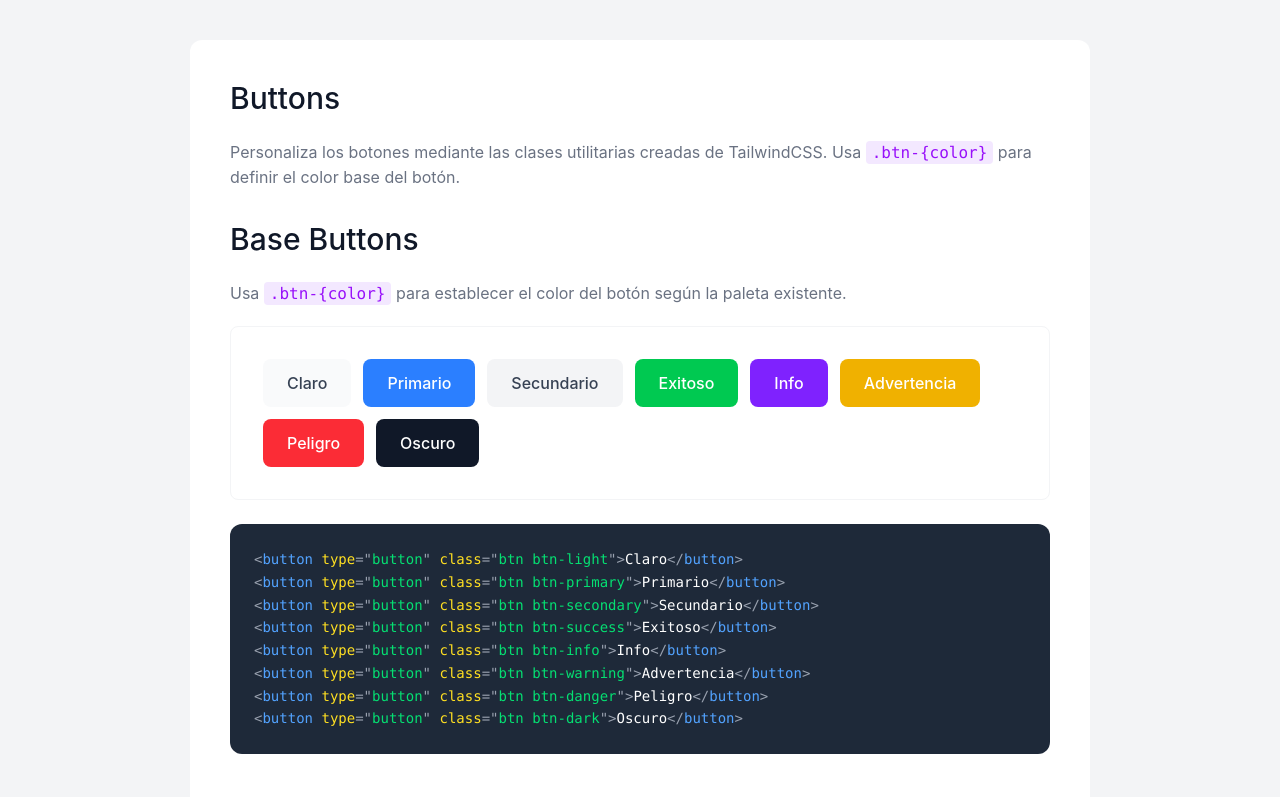
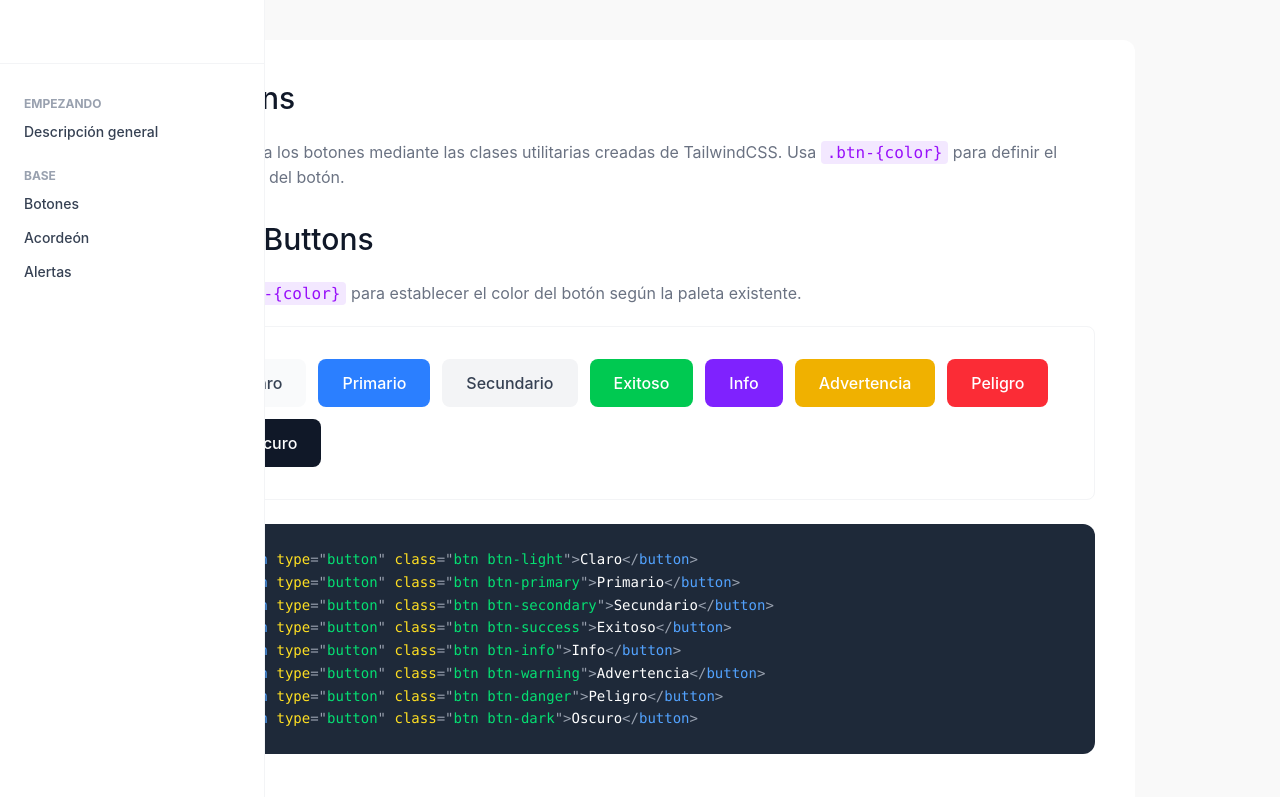
Before and after one commit to Nelmajuva/Template, an Angular app: page /documentation/buttons in a window 1280 px wide. Shown: the top 797 px of the page. Built offline with nearby package versions, Linux system fonts and the light colour scheme.

Commit message:
feat: advance with documentation

```diff
--- a/package.json
+++ b/package.json
@@ -34,6 +34,7 @@
     "@angular/platform-server": "^21.1.0",
     "@angular/router": "^21.1.0",
     "@angular/ssr": "^21.1.0",
+    "@lucide/angular": "^1.8.0",
     "@tailwindcss/postcss": "^4.2.2",
     "postcss": "^8.5.8",
     "rxjs": "~7.8.0",
--- a/src/app/app.html
+++ b/src/app/app.html
@@ -1,6 +1,8 @@
-<main>
-  <div class="w-full min-h-screen flex items-start justify-center bg-gray-100">
-    <div class="p-10 rounded-xl w-[900px] bg-white my-10">
+<main class="bg-[#f9f9f9] min-h-screen">
+  <app-sidebar />
+
+  <div class="flex justify-center py-10">
+    <div class="p-10 rounded-xl w-[990px] bg-white">
       <router-outlet />
     </div>
   </div>
--- a/src/app/app.ts
+++ b/src/app/app.ts
@@ -1,9 +1,11 @@
 import { Component } from '@angular/core';
 import { RouterModule } from '@angular/router';
 
+import { Sidebar } from './documentation/components/sidebar/sidebar';
+
 @Component({
   selector: 'app-root',
-  imports: [RouterModule],
+  imports: [Sidebar, RouterModule],
   templateUrl: './app.html',
   styleUrl: './app.scss',
 })
--- /dev/null
+++ b/src/app/directives/index.ts
@@ -0,0 +1,2 @@
+export * from './accordion/accordion';
+export * from './accordion/accordion-item';
--- /dev/null
+++ b/src/app/documentation/components/sidebar/sidebar.html
@@ -0,0 +1,27 @@
+<div class="fixed top-0 left-0 h-screen w-[265px] bg-white border-r border-gray-100 flex flex-col overflow-hidden">
+  <div class="px-6 h-16 border-b border-gray-100 shrink-0"></div>
+  <nav class="flex-1 overflow-y-auto px-6 py-8 space-y-5">
+    <div>
+      <p class="text-xs font-bold text-gray-400 uppercase mb-1">Empezando</p>
+      <ul class="space-y-0.5">
+        <li>
+          <a [routerLink]="'/'" class="flex items-center justify-between py-1.5 text-sm font-medium text-gray-700 hover:text-blue-600"> Descripción general </a>
+        </li>
+      </ul>
+    </div>
+    <div>
+      <p class="text-xs font-bold text-gray-400 uppercase mb-1">Base</p>
+      <ul class="space-y-0.5">
+        <li>
+          <a [routerLink]="'/documentation/buttons'" class="flex items-center py-1.5 text-sm font-medium text-gray-700 hover:text-blue-600"> Botones </a>
+        </li>
+        <li>
+          <a [routerLink]="'/documentation/accordion'" class="flex items-center py-1.5 text-sm font-medium text-gray-700 hover:text-blue-600"> Acordeón </a>
+        </li>
+        <li>
+          <a [routerLink]="'/documentation/alerts'" class="flex items-center py-1.5 text-sm font-medium text-gray-700 hover:text-blue-600"> Alertas </a>
+        </li>
+      </ul>
+    </div>
+  </nav>
+</div>
--- a/tsconfig.json
+++ b/tsconfig.json
@@ -13,7 +13,10 @@
     "experimentalDecorators": true,
     "importHelpers": true,
     "target": "ES2022",
-    "module": "preserve"
+    "module": "preserve",
+    "paths": {
+      "@eudoo-consultorias/directives": ["./src/app/directives/index.ts"]
+    }
   },
   "angularCompilerOptions": {
     "enableI18nLegacyMessageIdFormat": false,
```
Also changed, not shown: src/app/documentation/components/sidebar/sidebar.ts (added, +10 -0 lines), src/app/documentation/pages/accordion/accordion.html (+15 -45 lines), src/app/documentation/pages/accordion/accordion.ts (+4 -3 lines), src/app/documentation/components/sidebar/sidebar.scss (added), 2 other files (tests, documents, lock files or other folders).
